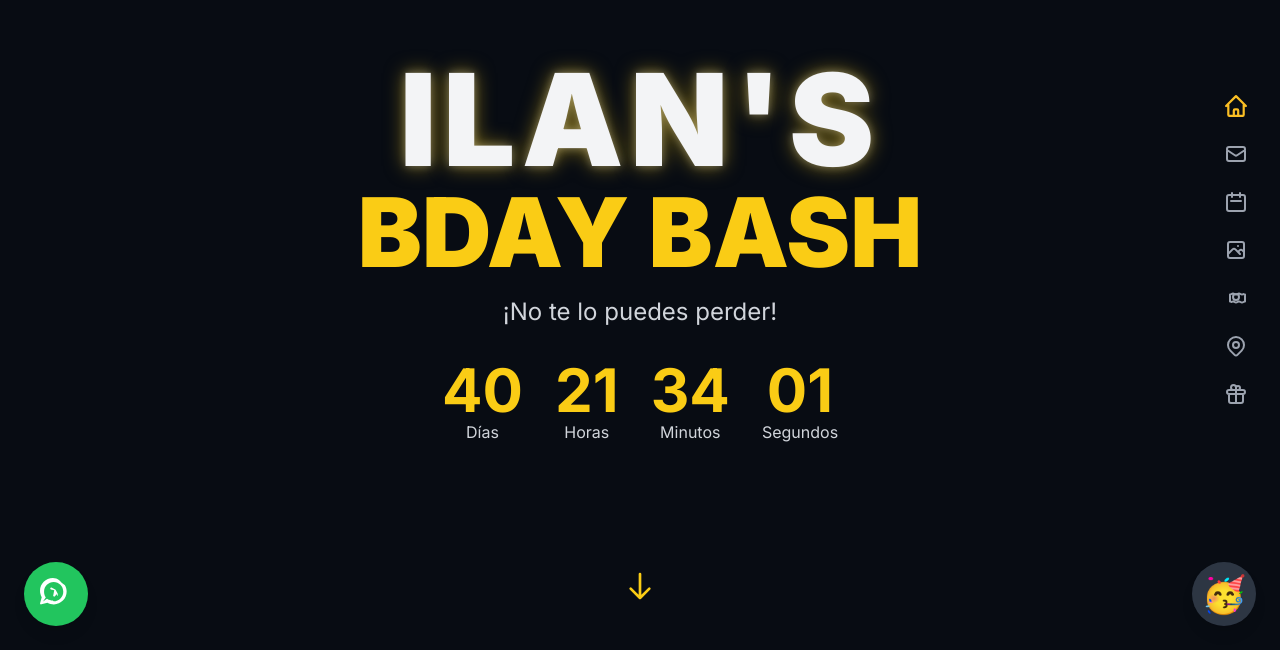
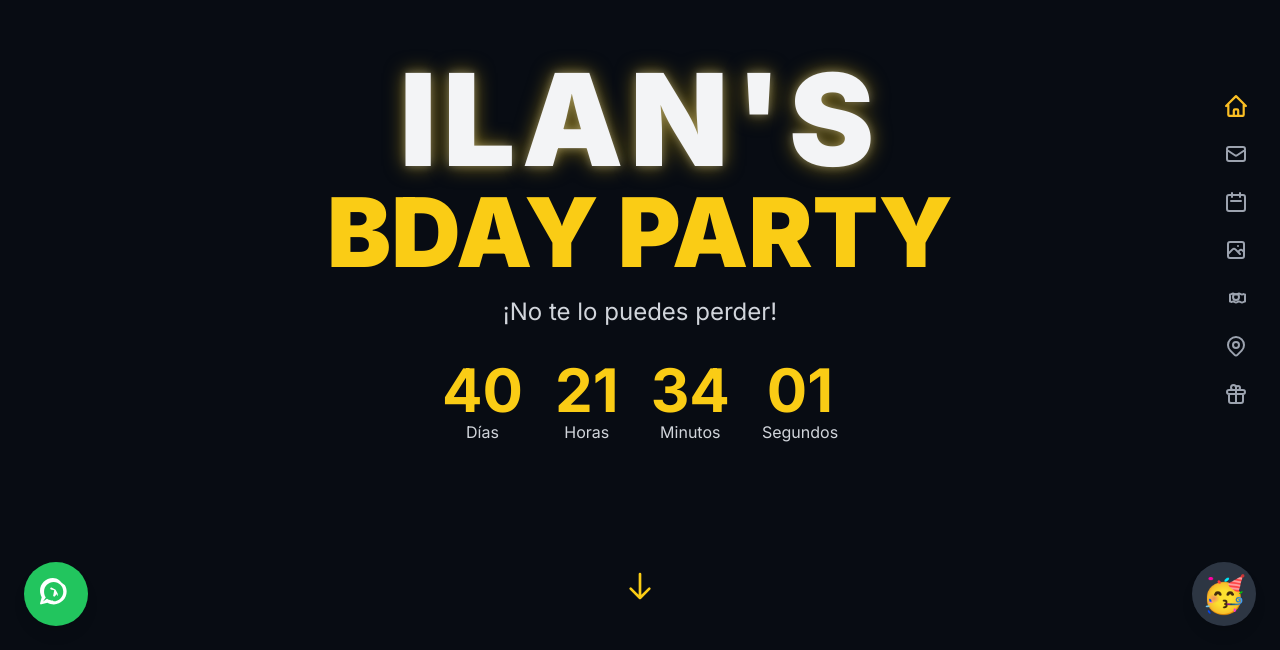
Before and after one commit to ppgrillo/ilan-bday, a plain HTML site: page index.html in a window 1280 px wide. Shown: the part 150-800 px from the top of the page. Drawn offline with nearby package versions, Linux system fonts and the light colour scheme.

Commit message:
Update index.html

```diff
--- a/index.html
+++ b/index.html
@@ -83,7 +83,7 @@
                     ILAN'S
                 </h1>
                  <h2 class="text-5xl md:text-7xl lg:text-8xl font-black uppercase text-yellow-400">
-                    BDAY BASH
+                    BDAY PARTY
                 </h2>
                 <p class="mt-4 text-lg md:text-2xl text-gray-300">¡No te lo puedes perder!</p>
                 <!-- Countdown Timer -->
```
